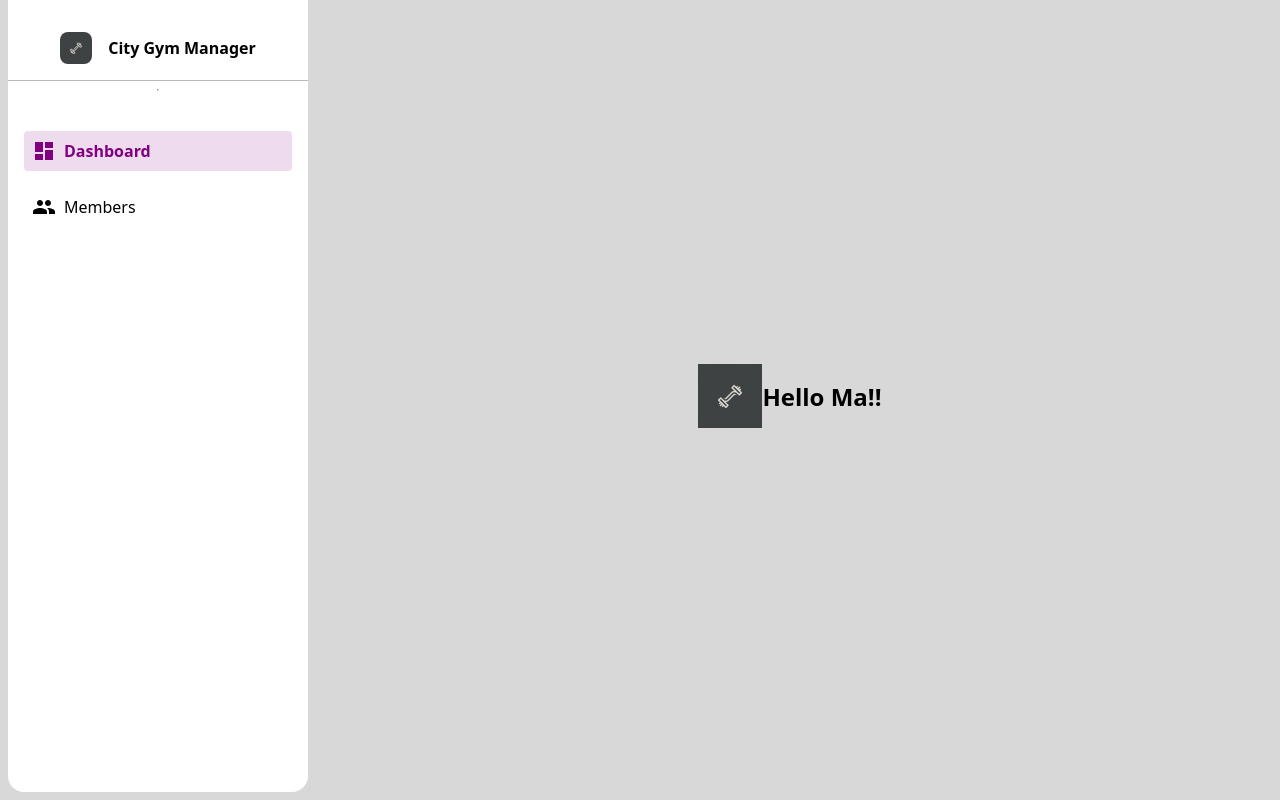
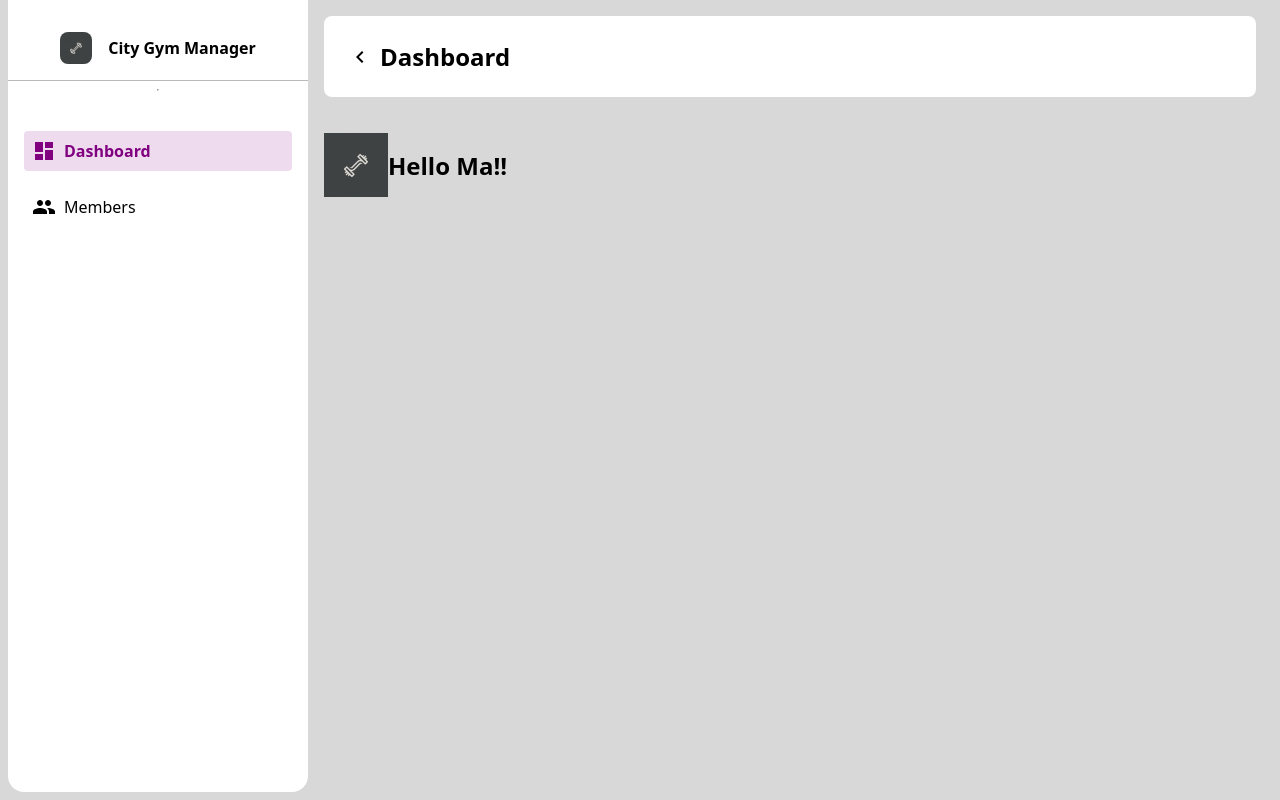
Before and after one commit to Gym-manago/gym-manager-frontend, a React (Vite) app: page /dashboard in a window 1280 px wide. Built offline with nearby package versions, Linux system fonts and the light colour scheme.

Commit message:
Add layout component with header and back functionality

```diff
--- a/src/App.tsx
+++ b/src/App.tsx
@@ -2,6 +2,7 @@ import logo from "/logo.jpeg";
 import style from "./styles/App.module.scss";
 import { SideNav } from "./components";
 import { BrowserRouter, Routes, Route, Navigate } from "react-router-dom";
+import { Dashboard, Members } from "./pages";
 
 function App() {
   return (
@@ -11,24 +12,8 @@ function App() {
         <section className={style.main_content}>
           <Routes>
             <Route index element={<Navigate to="/dashboard" />} />
-            <Route
-              path="/dashboard"
-              element={
-                <>
-                  <img src={logo} className={style.img} />
-                  <h1>Hello Ma!!</h1>
-                </>
-              }
-            />
-            <Route
-              path="/members"
-              element={
-                <>
-                  <img src={logo} className={style.img} />
-                  <h1>Hello Pa!!</h1>
-                </>
-              }
-            />
+            <Route path="/dashboard" element={<Dashboard />} />
+            <Route path="/members" element={<Members />} />
           </Routes>
         </section>
       </div>
--- /dev/null
+++ b/src/components/Layout/index.tsx
@@ -0,0 +1,25 @@
+import { ChevronLeft } from "@mui/icons-material";
+import { ReactNode } from "react";
+import styles from "./layout.module.scss";
+
+interface Props {
+  headerTitle: string;
+  onBack?: () => void;
+  children: ReactNode;
+}
+
+export const Layout = ({ headerTitle, onBack, children }: Props) => {
+  return (
+    <div className={styles.layout_container}>
+      <header className={styles.layout_header}>
+        {!!onBack && (
+          <div onClick={onBack} className={styles.back_icon}>
+            <ChevronLeft />
+          </div>
+        )}
+        <h1>{headerTitle}</h1>
+      </header>
+      <div className={styles.main_container}>{children}</div>
+    </div>
+  );
+};
--- /dev/null
+++ b/src/components/Layout/layout.module.scss
@@ -0,0 +1,33 @@
+@use "../../theme/spacing";
+@use "../../theme/palette";
+@use "../../theme/borderRadius";
+
+.layout_container {
+  width: 100%;
+}
+
+.layout_header {
+  display: flex;
+  padding: spacing.$s;
+  gap: spacing.$xxs;
+  align-items: center;
+  background-color: palette.$white;
+  border-radius: borderRadius.$border-radius-small;
+  h1 {
+    margin: 0;
+  }
+}
+
+.main_container {
+  display: flex;
+  width: 100%;
+  height: fit-content;
+  margin-top: spacing.$m;
+}
+
+.back_icon {
+  cursor: pointer;
+  display: flex;
+  justify-content: center;
+  height: 100%;
+}
--- a/src/components/index.ts
+++ b/src/components/index.ts
@@ -1 +1,2 @@
 export { SideNav } from "./SideNav";
+export { Layout } from "./Layout";
--- /dev/null
+++ b/src/pages/Dashboard/index.tsx
@@ -0,0 +1,14 @@
+import { Layout } from "../../components";
+import logo from "/logo.jpeg";
+import styles from "./styles.module.scss";
+import { useNavigate } from "react-router-dom";
+
+export const Dashboard = () => {
+  const navigate = useNavigate();
+  return (
+    <Layout headerTitle="Dashboard" onBack={() => navigate(-1)}>
+      <img src={logo} className={styles.img} />
+      <h1>Hello Ma!!</h1>
+    </Layout>
+  );
+};
--- /dev/null
+++ b/src/pages/Dashboard/styles.module.scss
@@ -0,0 +1,6 @@
+@use "../../theme//spacing";
+
+.img {
+  width: spacing.$l;
+  object-fit: contain;
+}
--- /dev/null
+++ b/src/pages/Members/index.tsx
@@ -0,0 +1,12 @@
+import { Layout } from "../../components";
+import logo from "/logo.jpeg";
+import styles from "./styles.module.scss";
+
+export const Members = () => {
+  return (
+    <Layout headerTitle="Members">
+      <img src={logo} className={styles.img} />
+      <h1>Hello Pa!!</h1>
+    </Layout>
+  );
+};
--- /dev/null
+++ b/src/pages/Members/styles.module.scss
@@ -0,0 +1,6 @@
+@use "../../theme//spacing";
+
+.img {
+  width: spacing.$l;
+  object-fit: contain;
+}
--- /dev/null
+++ b/src/pages/index.ts
@@ -0,0 +1,2 @@
+export { Dashboard } from "./Dashboard";
+export { Members } from "./Members";
--- a/src/styles/App.module.scss
+++ b/src/styles/App.module.scss
@@ -2,8 +2,6 @@
 
 .main_container {
   display: flex;
-  justify-content: center;
-  align-items: center;
   height: 100%;
   width: 100%;
   position: fixed;
@@ -21,5 +19,4 @@
   display: flex;
   flex-grow: 1;
   padding: spacing.$xs;
-  justify-content: center;
 }
```
